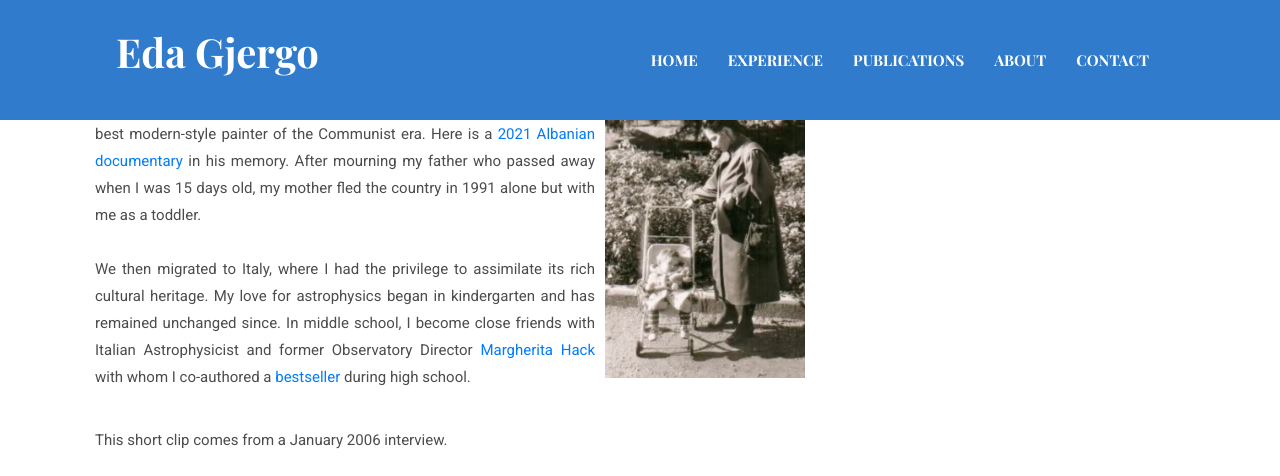
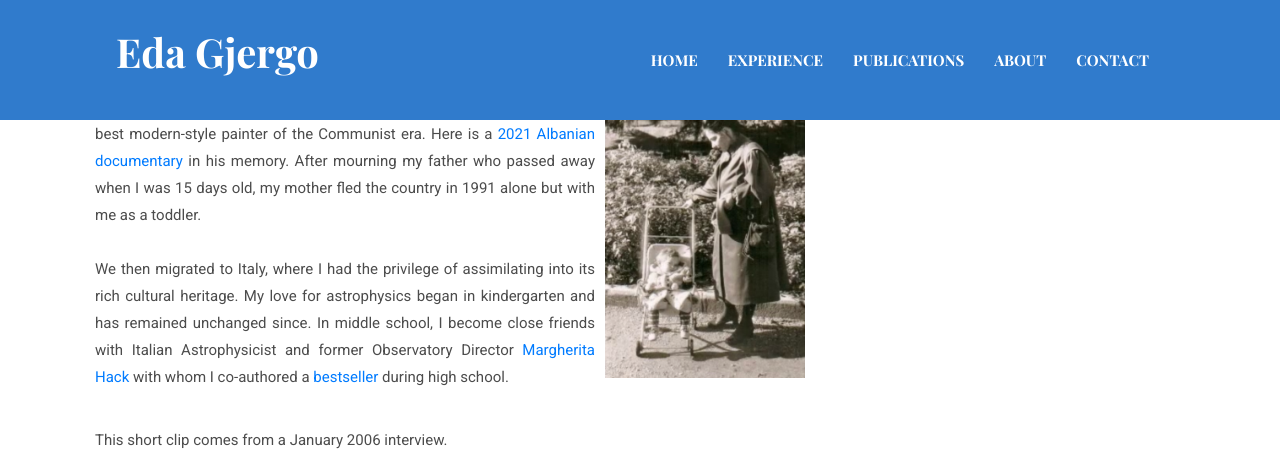
Before and after one commit to egjergo/egjergo.github.io, a Jekyll site: the page built from _pages/about.md, in a window 1280 px wide and 900 px high, scrolled down 581 px, cut to the strip 0-476 px from the top of the window. Built offline with Jekyll 4.4.1, drawn with Linux system fonts in a browser that asks for light colours.

Commit message:
Update about.md

```diff
--- a/_pages/about.md
+++ b/_pages/about.md
@@ -26,7 +26,7 @@ Strive for things that last. Maximize my contribution to people and society, min
     <p style="float: right;"><img src="/assets/images/about/carrozzina.jpg" width="200px" border="15px"></p>
     <p align="justify">I was born in Tirana (Albania) to artist parents. My father is considered the best modern-style painter of the Communist era. Here is a <a href="https://youtu.be/IC5n3oJ7Qfk" target="_blank">2021 Albanian documentary</a> in his memory. After mourning my father who passed away when I was 15 days old, my mother fled the country in 1991 alone but with me as a toddler.
     <br><br>
-    We then migrated to Italy, where I had the privilege to assimilate its rich cultural heritage. My love for astrophysics began in kindergarten and has remained unchanged since. In middle school, I become close friends with Italian Astrophysicist and former Observatory Director <a href="https://en.wikipedia.org/wiki/Margherita_Hack" target="_blank">Margherita Hack</a> with whom I co-authored a <a href="/2021/09/03/Outreach/" target="_blank">bestseller</a> during high school.
+    We then migrated to Italy, where I had the privilege of assimilating into its rich cultural heritage. My love for astrophysics began in kindergarten and has remained unchanged since. In middle school, I become close friends with Italian Astrophysicist and former Observatory Director <a href="https://en.wikipedia.org/wiki/Margherita_Hack" target="_blank">Margherita Hack</a> with whom I co-authored a <a href="/2021/09/03/Outreach/" target="_blank">bestseller</a> during high school.
     </p>
 </div>
 
```
